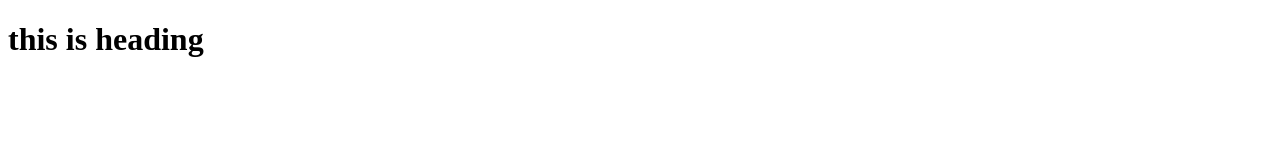
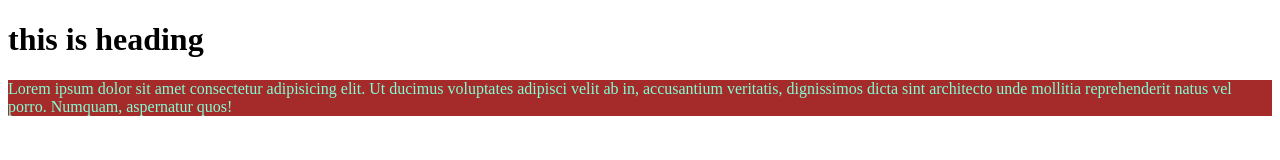
Before and after one commit to KrushnaX0X0/assiment-12, a plain HTML site: page index.html in a window 1280 px wide. Drawn offline with Linux system fonts and the light colour scheme.

Commit message:
add style

```diff
--- a/index.html
+++ b/index.html
@@ -1,12 +1,23 @@
 <!DOCTYPE html>
 <html lang="en">
+
 <head>
     <meta charset="UTF-8">
     <meta name="viewport" content="width=device-width, initial-scale=1.0">
     <title>Document</title>
 </head>
+<style>
+  .p1{
+    background-color: brown;
+    color: aquamarine;
+  }
+</style>
 <body>
     <h1 style="color: black;">this is heading</h1>
+    <p class="p1">Lorem ipsum dolor sit amet consectetur adipisicing elit. Ut ducimus voluptates adipisci velit ab in, accusantium
+        veritatis, dignissimos dicta sint architecto unde mollitia reprehenderit natus vel porro. Numquam, aspernatur
+        quos!</p>
 
 </body>
+
 </html>
```
